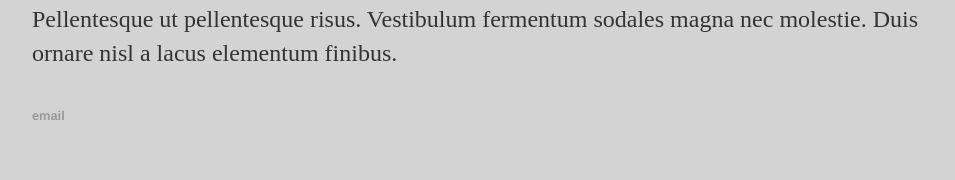
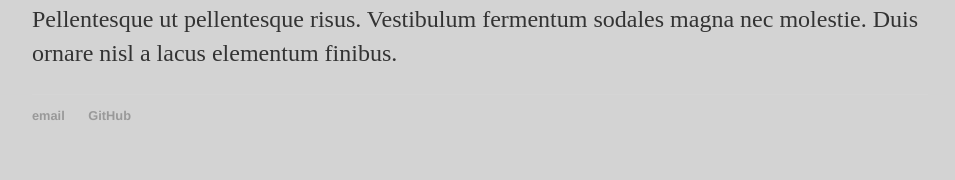
Before and after one commit to daisonp/daisonp.github.io, a Jekyll site: the page built from index.html, in a window 1280 px wide. Shown: the part 823-1003 px from the top of the page, without its empty margins (160-1115 px from the left). Built offline with Jekyll 4.4.1, drawn with Linux system fonts in a browser that asks for light colours.

Commit message:
Update default.html

```diff
--- a/_layouts/default.html
+++ b/_layouts/default.html
@@ -21,8 +21,8 @@
 		</div><!-- /.container -->
 		<footer>
     		<ul>
-	        		<li><a href="mailto:{{ page.mail }}">email</a></li>
-	        		<li><a href="https://{{ page.github }}">{{ page.github }}</a></li>
+        		<li><a href="mailto:{{ site.email }}">email</a></li>
+        		<li><a href="https://{{ site.github }}">{{ site.github }}</a></li>
 			  </ul>
 		</footer>
 	</body>
```
Lines whose indentation alone changed are shown as unchanged.
